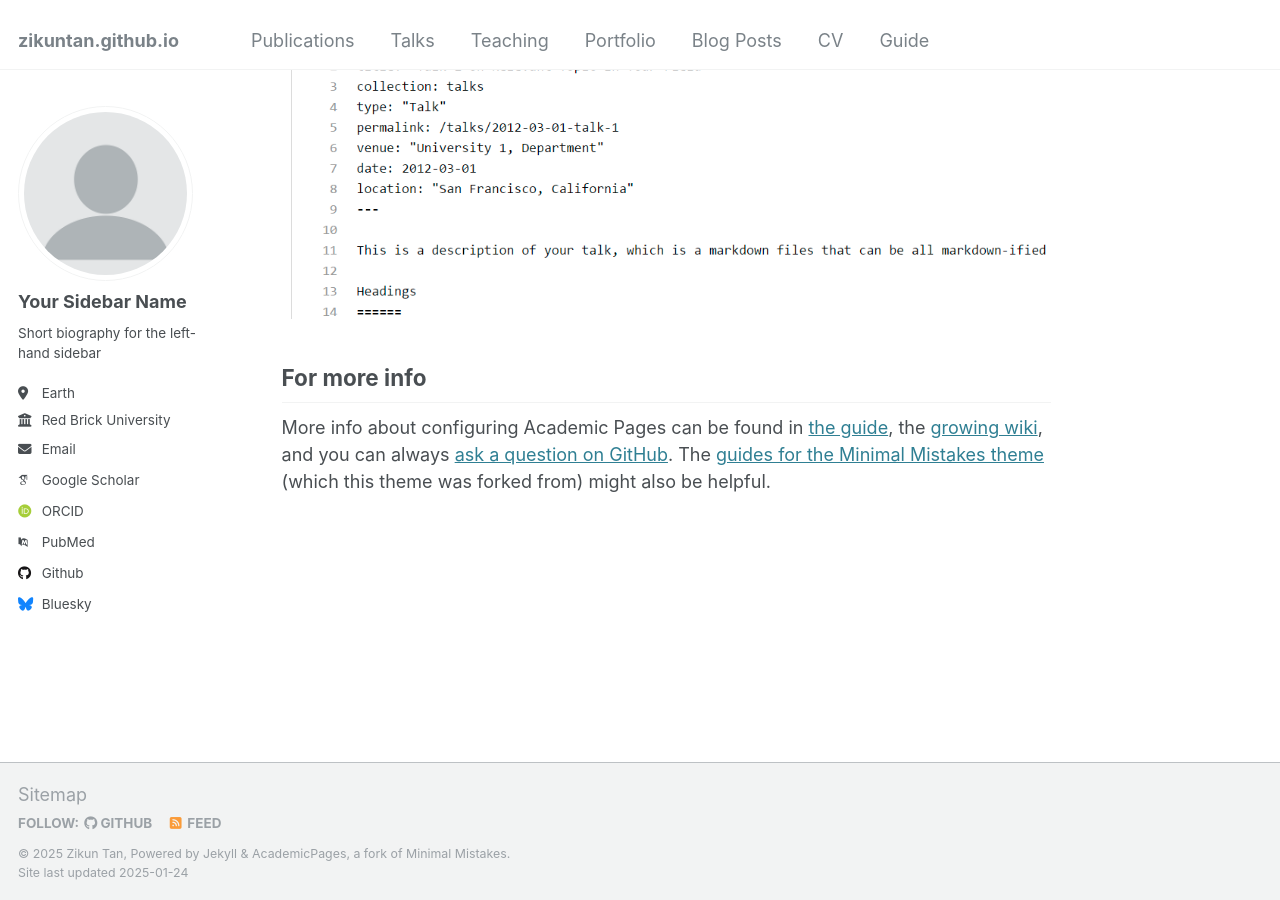
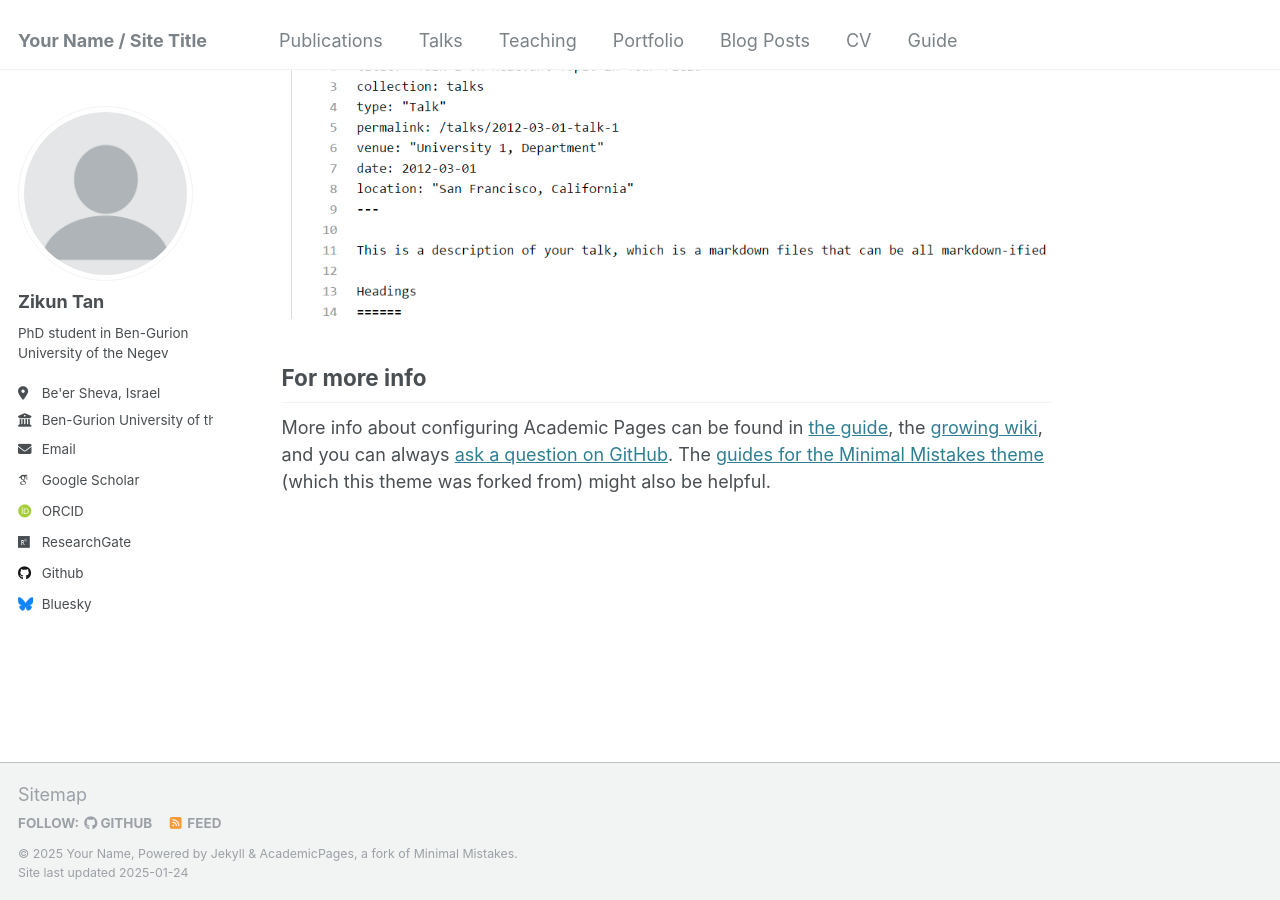
Before and after one commit to ZikunTan/zikuntan.github.io, a Jekyll site: the page built from _pages/about.md, in a window 1280 px wide and 900 px high, scrolled down 2643 px. Built offline with Jekyll 4.4.1, drawn with Linux system fonts in a browser that asks for light colours; some web fonts are replaced.

Commit message:
Update _config.yml

```diff
--- a/_config.yml
+++ b/_config.yml
@@ -8,9 +8,9 @@
 
 # Basic Site Settings
 locale                   : "en-US"
-# title                    : "Your Name / Site Title"
+title                    : "Your Name / Site Title"
 title_separator          : "-"
-name                     : &name "Zikun Tan"
+name                     : &name "Your Name"
 description              : &description "personal description"
 url                      : https://academicpages.github.io # the base hostname & protocol for your site e.g. "https://[your GitHub username].github.io"
 baseurl                  : "" # the subpath of your site, e.g. "/blog"
@@ -22,29 +22,29 @@ repository               : "academicpages/academicpages.github.io"
 author:
   # Biographic information
   avatar           : "profile.png"
-  name             : "Your Sidebar Name"
+  name             : "Zikun Tan"
   pronouns         : # example: "she/her"
-  bio              : "Short biography for the left-hand sidebar"
-  location         : "Earth"
-  employer         : "Red Brick University"
+  bio              : "PhD student in Ben-Gurion University of the Negev"
+  location         : "Be'er Sheva, Israel"
+  employer         : "Ben-Gurion University of the Negev"
   uri              : # URL
-  email            : "none@example.org"
+  email            : "tanziku@post.bgu.ac.il"
 
   # Academic websites
   arxiv            : # URL - Update with the correct link to your profile
-  googlescholar    : "https://scholar.google.com/citations?user=PS_CX0AAAAAJ"
+  googlescholar    : "https://scholar.google.com/citations?user=smHJO2MAAAAJ&hl=en"
   impactstory      : # URL
-  orcid            : "http://orcid.org/yourorcidurl"
+  orcid            : "https://orcid.org/my-orcid?orcid=0009-0000-8969-7622"
   semantic         : # URL
-  pubmed           : "https://www.ncbi.nlm.nih.gov/pubmed/?term=john+snow"
-  researchgate     : # URL
+  pubmed           : # "https://www.ncbi.nlm.nih.gov/pubmed/?term=john+snow"
+  researchgate     : "https://www.researchgate.net/profile/Zikun-Tan"
   scopus           : # URL
 
   # Repositories and software development
   bitbucket        : # Username - Update with your username on the site
   codepen          : # Username
   dribbble         : # Username
-  github           : "academicpages"
+  github           : "https://github.com/ZikunTan"
   kaggle           : # Username
   stackoverflow    : # User number or user number and name (i.e., use "1" or "1/jeff-atwood")
 
```
